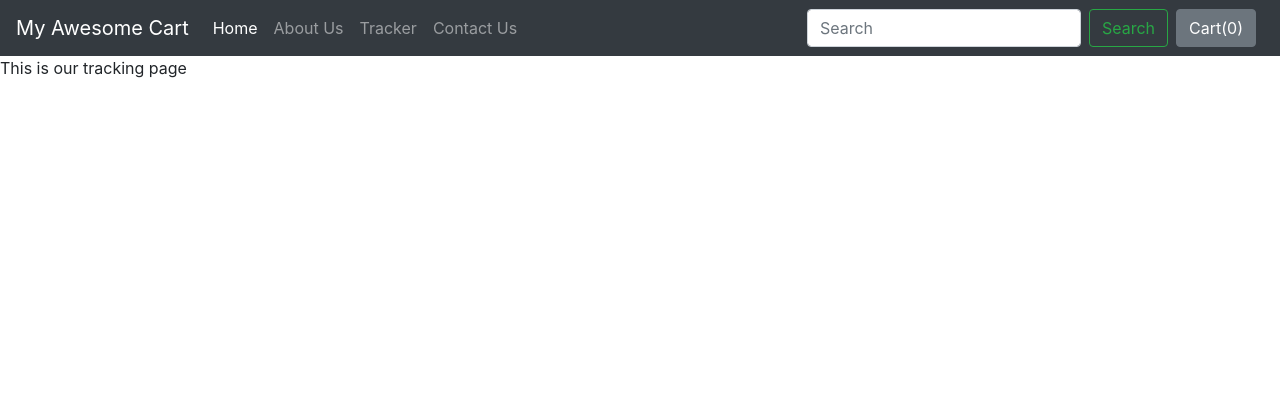
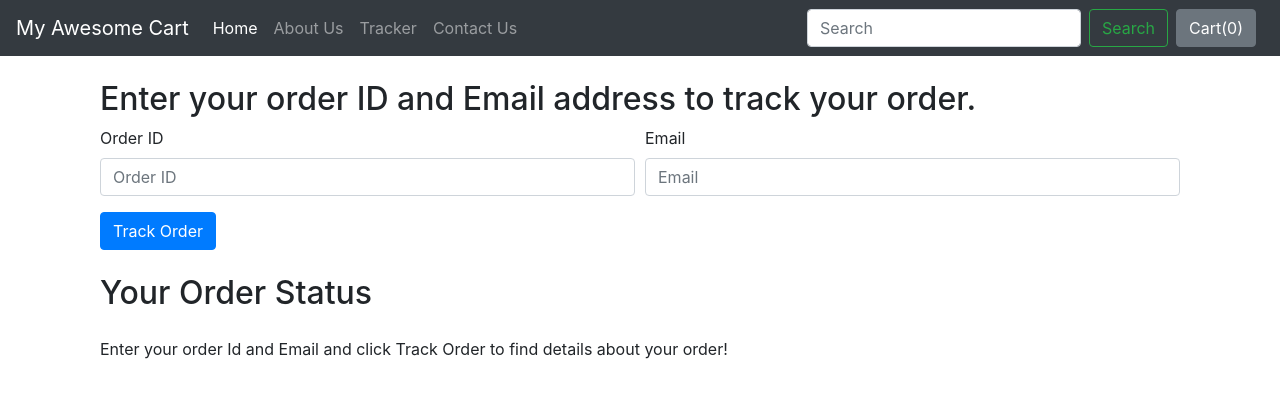
Before and after one commit to Shreyas3131/E-commerce-Website-with-Django, a Django app: page /shop/tracker/ in a window 1280 px wide. Shown: the top 398 px of the page. Run offline with Django 4.2, Linux system fonts and the light colour scheme; some libraries are stand-ins or nearby versions.

Commit message:
Added tracker page.

```diff
--- a/mac/settings.py
+++ b/mac/settings.py
@@ -57,7 +57,7 @@ ROOT_URLCONF = 'mac.urls'
 TEMPLATES = [
     {
         'BACKEND': 'django.template.backends.django.DjangoTemplates',
-        'DIRS': [],
+        'DIRS': ['mac/templates'],
         'APP_DIRS': True,
         'OPTIONS': {
             'context_processors': [
--- a/mac/urls.py
+++ b/mac/urls.py
@@ -19,8 +19,11 @@ from django.urls import path, include
 from django.conf import settings
 from django.conf.urls.static import static
 
+from . import views
+
 urlpatterns = [
     path('admin/', admin.site.urls),
     path("shop/", include("shop.urls")),
     path("blog/", include("blog.urls")),
+    path("", views.index),
 ] + static(settings.MEDIA_URL, document_root = settings.MEDIA_ROOT)
--- /dev/null
+++ b/mac/views.py
@@ -0,0 +1,5 @@
+from django.shortcuts import render
+from django.http import HttpResponse
+
+def index(request):
+    return render(request, 'index.html')
--- a/shop/admin.py
+++ b/shop/admin.py
@@ -2,8 +2,9 @@ from django.contrib import admin
 
 # Register your models here.
 
-from .models import Product, Contact, Order
+from .models import Product, Contact, Order, OrderUpdate
 
 admin.site.register(Product)
 admin.site.register(Contact)
 admin.site.register(Order)
+admin.site.register(OrderUpdate)
--- a/shop/templates/shop/basic.html
+++ b/shop/templates/shop/basic.html
@@ -49,7 +49,7 @@
 
     <!-- Optional JavaScript -->
     <!-- jQuery first, then Popper.js, then Bootstrap JS -->
-    <script src="https://code.jquery.com/jquery-3.3.1.slim.min.js" integrity="sha384-q8i/X+965DzO0rT7abK41JStQIAqVgRVzpbzo5smXKp4YfRvH+8abtTE1Pi6jizo" crossorigin="anonymous"></script>
+    <script src="https://code.jquery.com/jquery-3.6.3.js" integrity="sha256-nQLuAZGRRcILA+6dMBOvcRh5Pe310sBpanc6+QBmyVM=" crossorigin="anonymous"></script>
     <script src="https://cdnjs.cloudflare.com/ajax/libs/popper.js/1.14.6/umd/popper.min.js" integrity="sha384-wHAiFfRlMFy6i5SRaxvfOCifBUQy1xHdJ/yoi7FRNXMRBu5WHdZYu1hA6ZOblgut" crossorigin="anonymous"></script>
     <script src="https://stackpath.bootstrapcdn.com/bootstrap/4.2.1/js/bootstrap.min.js" integrity="sha384-B0UglyR+jN6CkvvICOB2joaf5I4l3gm9GU6Hc1og6Ls7i6U/mkkaduKaBhlAXv9k" crossorigin="anonymous"></script>
   {% block js %}
--- a/shop/templates/shop/tracker.html
+++ b/shop/templates/shop/tracker.html
@@ -1,4 +1,75 @@
-{% extends 'shop/basic.html'%}
+{% extends 'shop/basic.html' %}
+{% block title%}My Awesome Cart Tracker{% endblock %}
+{% block body %}
+<div class="container">
+    <div class="col my-4">
+        <h2>Enter your order ID and Email address to track your order.</h2>
+        <form method="post" action="#" id="trackerForm">{% csrf_token %}
+            <div class="form-row">
+                <div class="form-group col-md-6">
+                    <label for="inputname">Order ID</label>
+                    <input type="name" class="form-control" id="orderId" name="orderId" placeholder="Order ID">
+                </div>
+                <div class="form-group col-md-6">
+                    <label for="inputEmail4">Email</label>
+                    <input type="email" class="form-control" id="email" name="email" placeholder="Email">
+                </div>
+            </div>
+            <button type="submit" class="btn btn-primary">Track Order</button>
+        </form>
+    </div>
+    <div class="col my-4">
+        <h2>Your Order Status</h2>
+        <div class="my-4">
+            <ul class="list-group" id="items">
+                Enter your order Id and Email and click Track Order to find details about your order!
+            </ul>
+        </div>
+    </div>
+</div>
+{% endblock %}
+{% block js %}
+<script>
+$('#trackerForm').submit(function(event){
 
-{% block title%}Order Tracker - My Awesome Cart{%endblock%}
-{% block body%}This is our tracking page{%endblock%}
+    $('#items').empty();
+    var formData = {
+        'orderId': $('input[name=orderId]').val(),
+        'email': $('input[name=email]').val(),
+        'csrfmiddlewaretoken': $('input[name=csrfmiddlewaretoken]').val()
+    };
+
+    $.ajax({
+        type : 'POST',
+        url :'/shop/tracker/',
+        data : formData,
+        encode : true
+    })
+
+    .done(function(data){
+        console.log(data)
+        updates = JSON.parse(data);
+        if (updates.length>0 & updates.length!={}){
+            for (i=0;i<updates.length; i++) {
+                let text = updates[i]['text'];
+                let time = updates[i]['time'];
+                mystr = `<li class="list-group-item d-flex justify-content-between align-items-center">
+                            ${text}
+                            <span class="badge badge-primary badge-pill">${time}</span>
+                        </li>`
+                $('#items').append(mystr);
+            }
+        }
+        else{
+            mystr = `<li class="list-group-item d-flex justify-content-between align-items-center">
+                Sorry, We are not able to fetch this order id and email. Make sure to type correct order Id and email.
+            </li>`
+            $('#items').append(mystr);
+        }
+    });
+
+    event.preventDefault();
+
+})
+</script>
+{% endblock %}
--- a/shop/views.py
+++ b/shop/views.py
@@ -1,7 +1,8 @@
 from django.shortcuts import render
 from django.http import HttpResponse
-from .models import Product, Contact, Order
+from .models import Product, Contact, Order, OrderUpdate
 from math import ceil
+import json
 
 # Create your views here.
 
@@ -49,6 +50,23 @@ def contact(request):
     return render(request, 'shop/contact.html')
 
 def tracker(request):
+    if request.method=="POST":
+        orderId = request.POST.get('orderId', '')
+        email = request.POST.get('email', '')
+
+        try:
+            order = Order.objects.filter(order_id =orderId, email=email)
+            if len(order)>0:
+                update = OrderUpdate.objects.filter(order_id=orderId)
+                updates = []
+                for item in update:
+                    updates.append({'text': item.update_desc, 'time': item.timestamp})
+                    response = json.dumps(updates, default=str)
+                return HttpResponse(response)
+            else:
+                return HttpResponse('{}')
+        except Exception as e :
+            return HttpResponse('{}')
     return render(request, 'shop/tracker.html')
 
 def search(request):
@@ -74,6 +92,9 @@ def checkout(request):
         order = Order(items_json=items_json, name=sent_name, email=sent_email, address=sent_address, city=sent_city, state=sent_state, zip_code=sent_zip_code, phone_num=sent_phone_num)
         order.save()
 
+        update= OrderUpdate(order_id= order.order_id, update_desc="The order has been placed")
+        update.save()
+
         thank = True
         id = order.order_id
         return render(request, 'shop/checkout.html', {'thank': thank, 'id': id})
```
Also changed, not shown: mac/templates/index.html (added, +29 -0 lines), shop/models.py (+9 -0 lines), db.sqlite3, shop/migrations/0005_orderupdate.py (added).
